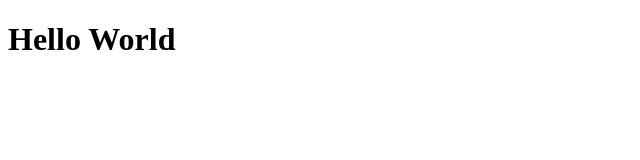
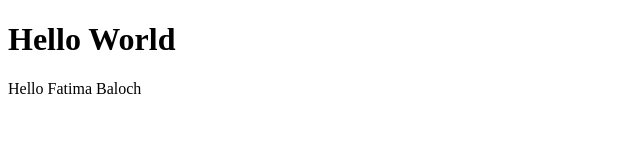
Before and after one commit to FatimaBaloch/git, a plain HTML site: page index.html in a window 1280 px wide. Shown: the whole page, without its empty margins (0-640 px from the left). Drawn offline with Linux system fonts and the light colour scheme.

Commit message:
Update index.html

```diff
--- a/index.html
+++ b/index.html
@@ -5,5 +5,6 @@
 </head>
 <body>
    <h1>Hello World</h1>
+	<p>Hello Fatima Baloch</p>
 </body>
 </html>
```
